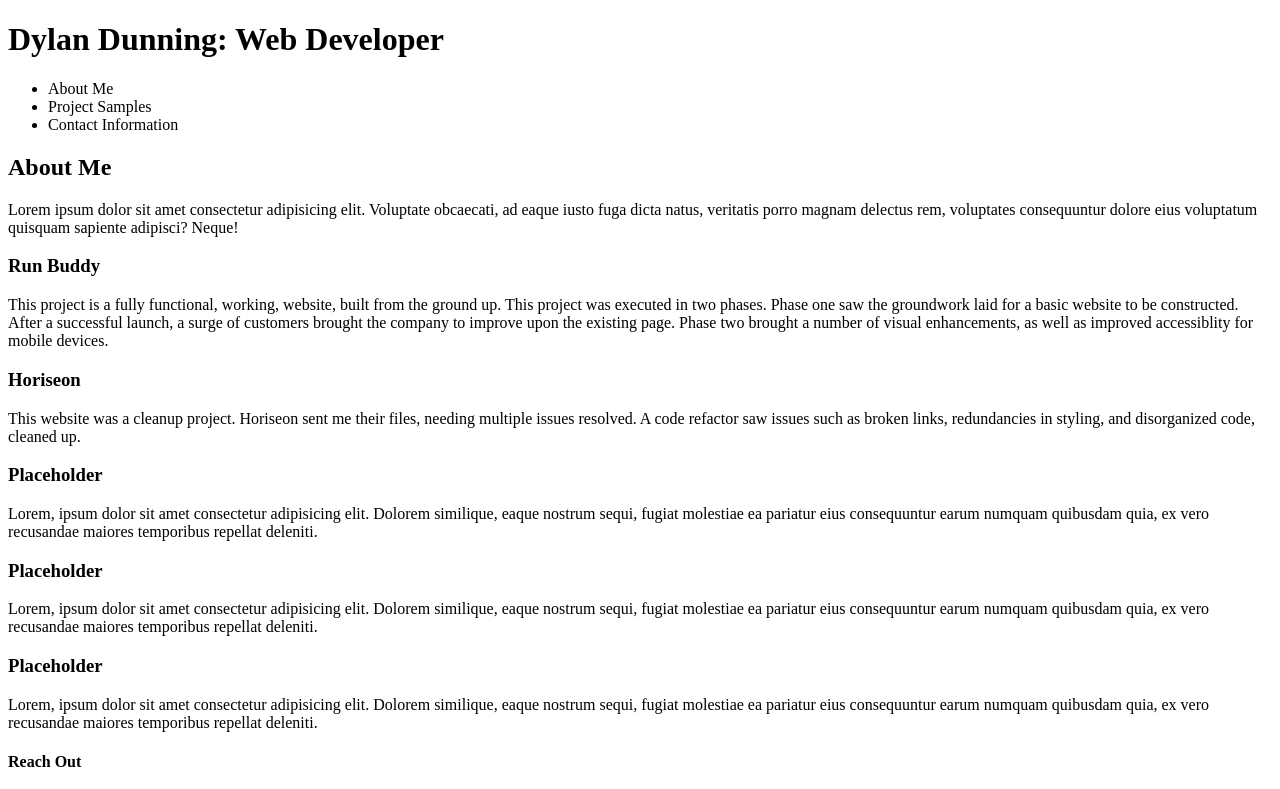
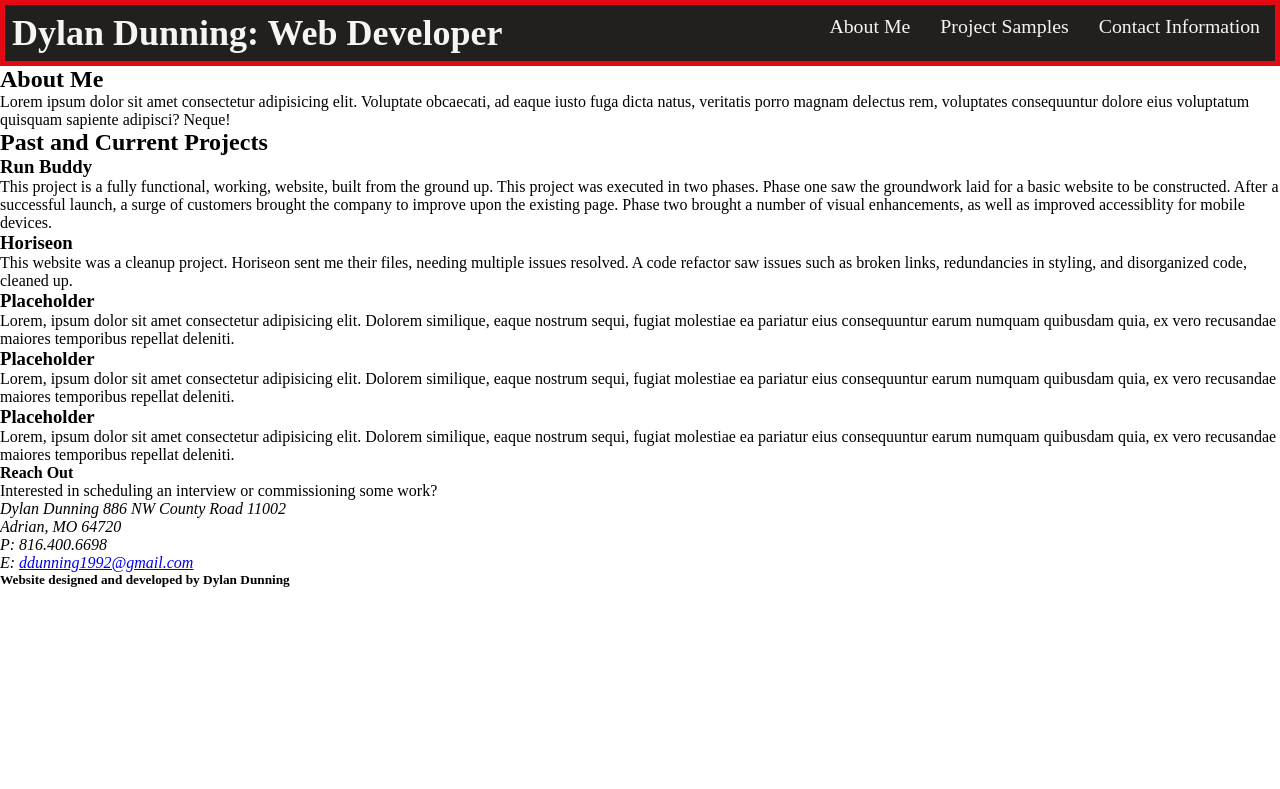
Before and after one commit to ddunning1992/portfolio, a plain HTML site: page index.html in a window 1280 px wide. Shown: the top 789 px of the page. Drawn offline with Linux system fonts and the light colour scheme.

Commit message:
style header

```diff
--- a/index.html
+++ b/index.html
@@ -13,9 +13,15 @@
       <h1>Dylan Dunning: Web Developer</h1>
       <nav>
         <ul>
-          <li>About Me</li>
-          <li>Project Samples</li>
-          <li>Contact Information</li>
+          <li>
+            <a href="#">About Me</a>
+          </li>
+          <li>
+            <a href="#">Project Samples</a>
+          </li>
+          <li>
+            <a href="#">Contact Information</a>
+          </li>
         </ul>
       </nav>
     </header>
@@ -26,6 +32,7 @@
     </Article>
 
     <div class="showcase">
+      <h2>Past and Current Projects</h2>
       <section class="showcase-card">
         <div>
           <h3>Run Buddy</h3>
--- a/style.css
+++ b/style.css
@@ -0,0 +1,49 @@
+* {
+  margin: 0;
+  padding: 0;
+  box-sizing: border-box;
+}
+
+:root {
+  --primary-color: #221f1f;
+  --secondary-color: #e50914;
+  --tertiary-color: #f5f5f1;
+}
+
+header {
+  background-color: var(--primary-color);
+  border: 5px solid var(--secondary-color);
+  display: flex;
+  justify-content: space-between;
+  flex-wrap: wrap;
+  position: -webkit-sticky;
+  position: sticky;
+  z-index: 9999;
+}
+
+header h1 {
+  font-weight: bold;
+  font-size: 36px;
+  color: var(--tertiary-color);
+  padding: 7px;
+}
+
+header nav {
+  margin: 10px 0;
+}
+
+header nav ul {
+  display: flex;
+  flex-wrap: wrap;
+  justify-content: space-between;
+  align-items: center;
+  list-style: none;
+}
+
+header nav ul li a {
+  padding: 10px 15px;
+  font-weight: lighter;
+  font-size: 1.55vw;
+  color: var(--tertiary-color);
+  text-decoration: none;
+}
```
